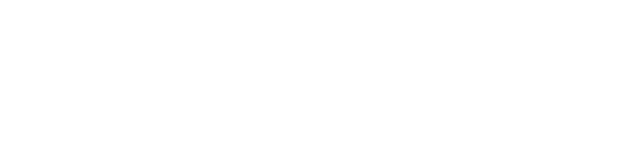
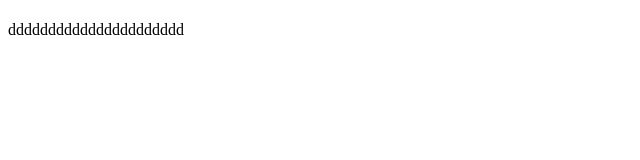
Before and after one commit to kim-dawonn/PROJECT1, a plain HTML site: page index.html in a window 1280 px wide. Shown: the whole page, without its empty margins (0-640 px from the left). Drawn offline with Linux system fonts and the light colour scheme.

Commit message:
freshman commit

```diff
--- a/index.html
+++ b/index.html
@@ -8,6 +8,6 @@
   </head>
   <body>
     <h1></h1>
-    <p></p>
+    <p>dddddddddddddddddddddd</p>
   </body>
 </html>
```
